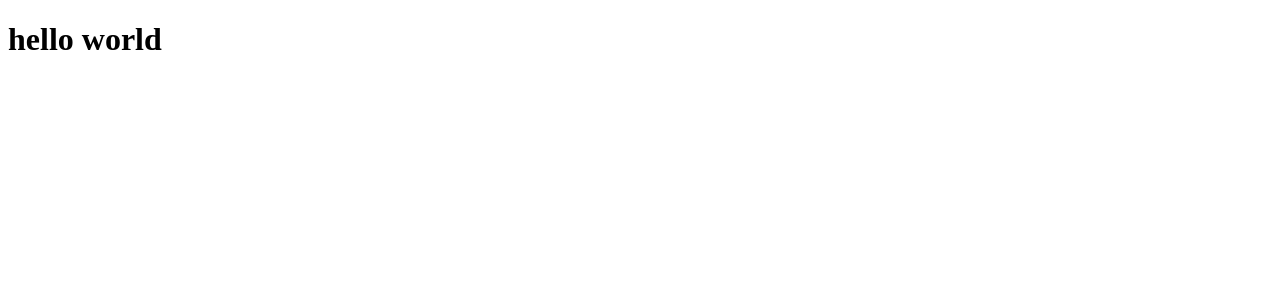
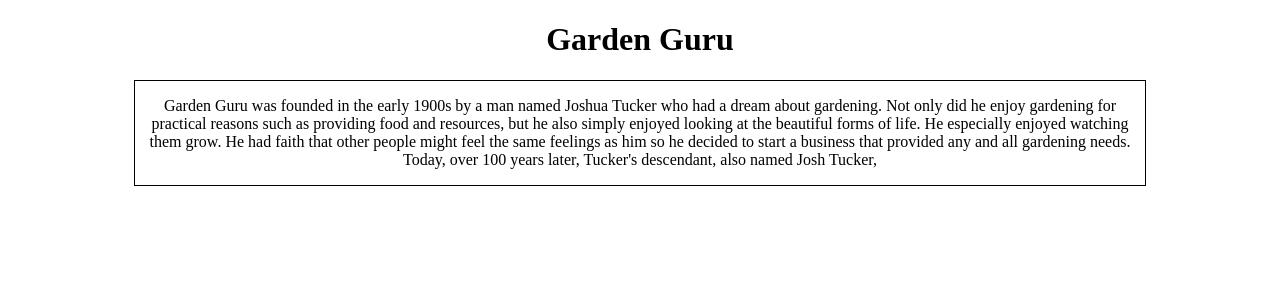
Before and after one commit to lukedtitus/gardenProject, an Angular app: page / in a window 1280 px wide. Shown: the top 300 px of the page. Built offline with nearby package versions, Linux system fonts and the light colour scheme.

Commit message:
about page started

```diff
--- a/src/app/app.component.html
+++ b/src/app/app.component.html
@@ -1 +1 @@
-<h1>hello world</h1>
+<app-about></app-about>
--- a/src/app/app.module.ts
+++ b/src/app/app.module.ts
@@ -3,10 +3,12 @@ import { NgModule } from '@angular/core';
 
 import { AppRoutingModule } from './app-routing.module';
 import { AppComponent } from './app.component';
+import { AboutComponent } from './components/about/about.component';
 
 @NgModule({
   declarations: [
-    AppComponent
+    AppComponent,
+    AboutComponent
   ],
   imports: [
     BrowserModule,
--- /dev/null
+++ b/src/app/components/about/about.component.css
@@ -0,0 +1,9 @@
+.text-center{
+    text-align: center;
+}
+
+.content{
+    border: solid 1px black;
+    margin-left: 10%;
+    margin-right: 10%;
+}
--- /dev/null
+++ b/src/app/components/about/about.component.html
@@ -0,0 +1,9 @@
+<h1 class="text-center">
+  Garden Guru
+</h1>
+
+<div class="content text-center">
+  <p>
+    Garden Guru was founded in the early 1900s by a man named Joshua Tucker who had a dream about gardening. Not only did he enjoy gardening for practical reasons such as providing food and resources, but he also simply enjoyed looking at the beautiful forms of life. He especially enjoyed watching them grow. He had faith that other people might feel the same feelings as him so he decided to start a business that provided any and all gardening needs. Today, over 100 years later, Tucker's descendant, also named Josh Tucker,
+  </p>
+</div>
--- /dev/null
+++ b/src/app/components/about/about.component.ts
@@ -0,0 +1,15 @@
+import { Component, OnInit } from '@angular/core';
+
+@Component({
+  selector: 'app-about',
+  templateUrl: './about.component.html',
+  styleUrls: ['./about.component.css']
+})
+export class AboutComponent implements OnInit {
+
+  constructor() { }
+
+  ngOnInit() {
+  }
+
+}
```
